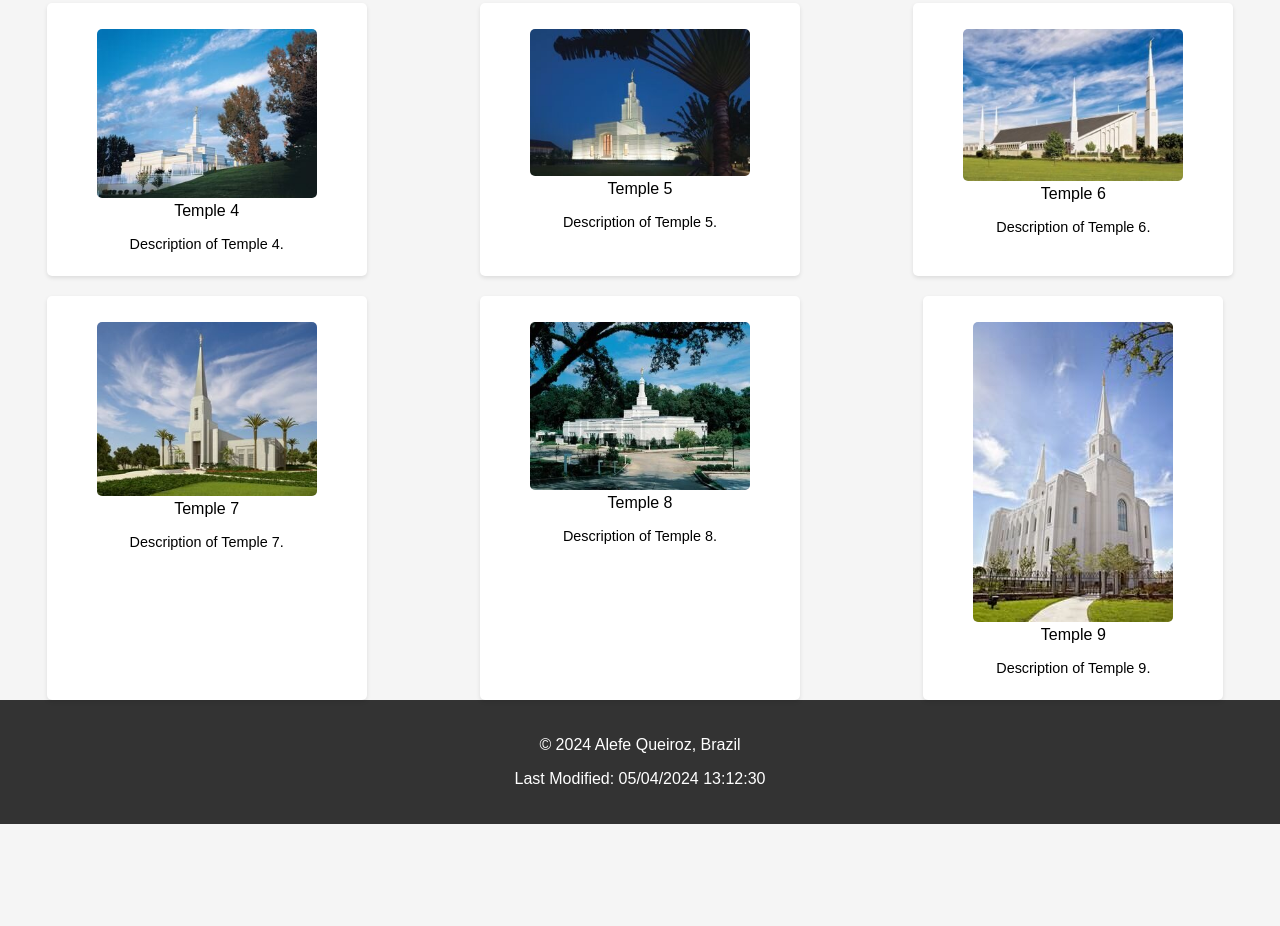
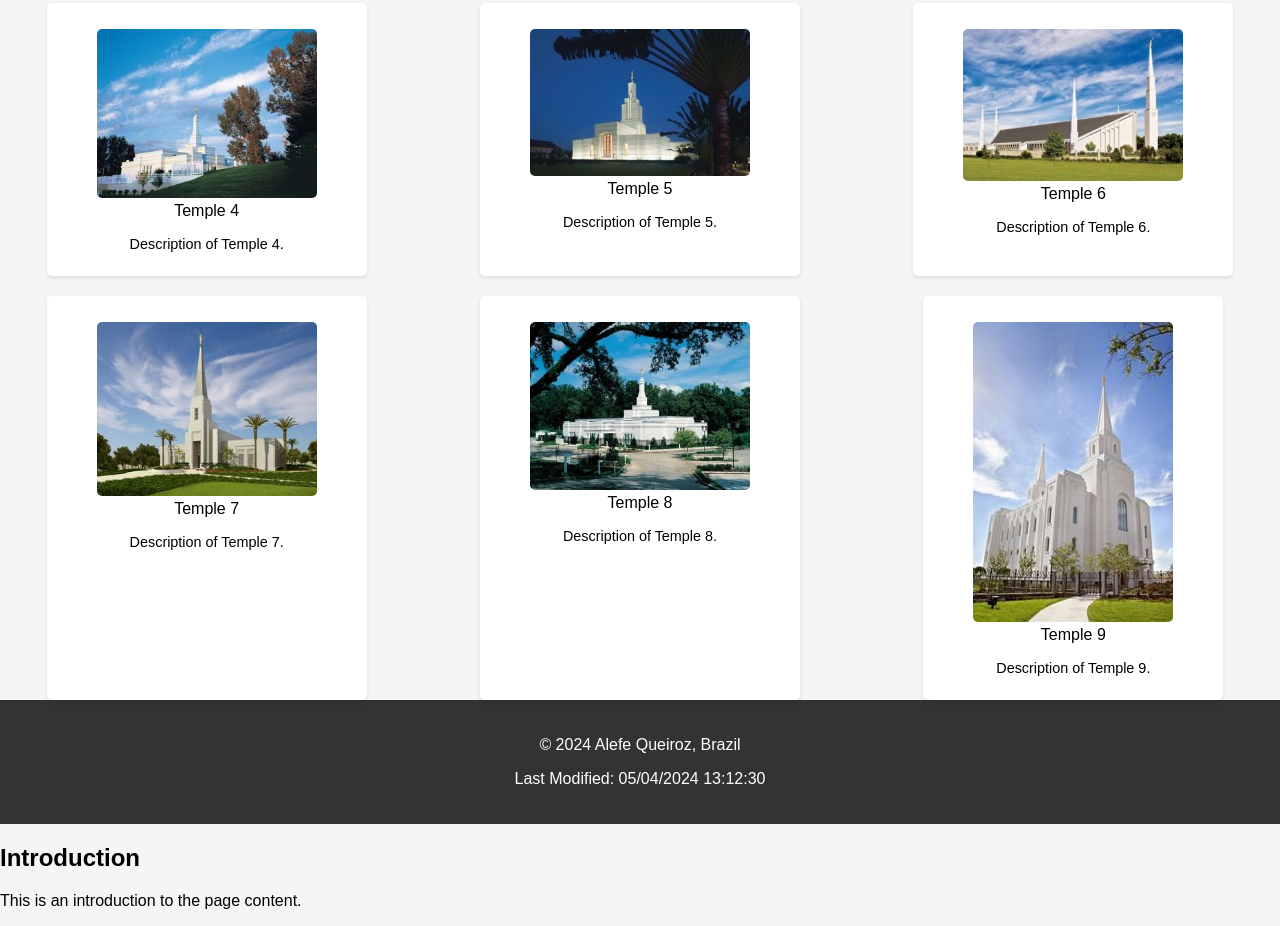
Before and after one commit to AlefeQueiroz/wdd131, a plain HTML site: page temples.html in a window 1280 px wide. Shown: the part 526-1452 px from the top of the page. Before the commit the page ends 1350 px from the top, so only its background shows below. Drawn offline with Linux system fonts and the light colour scheme.

Commit message:
h2 introduction test

```diff
--- a/temples.html
+++ b/temples.html
@@ -105,5 +105,8 @@
     </footer>
 
     <script src="scripts/temples.js" defer></script>
+
+    <h2>Introduction</h2>
+    <p>This is an introduction to the page content.</p>
 </body>
 </html>
```
